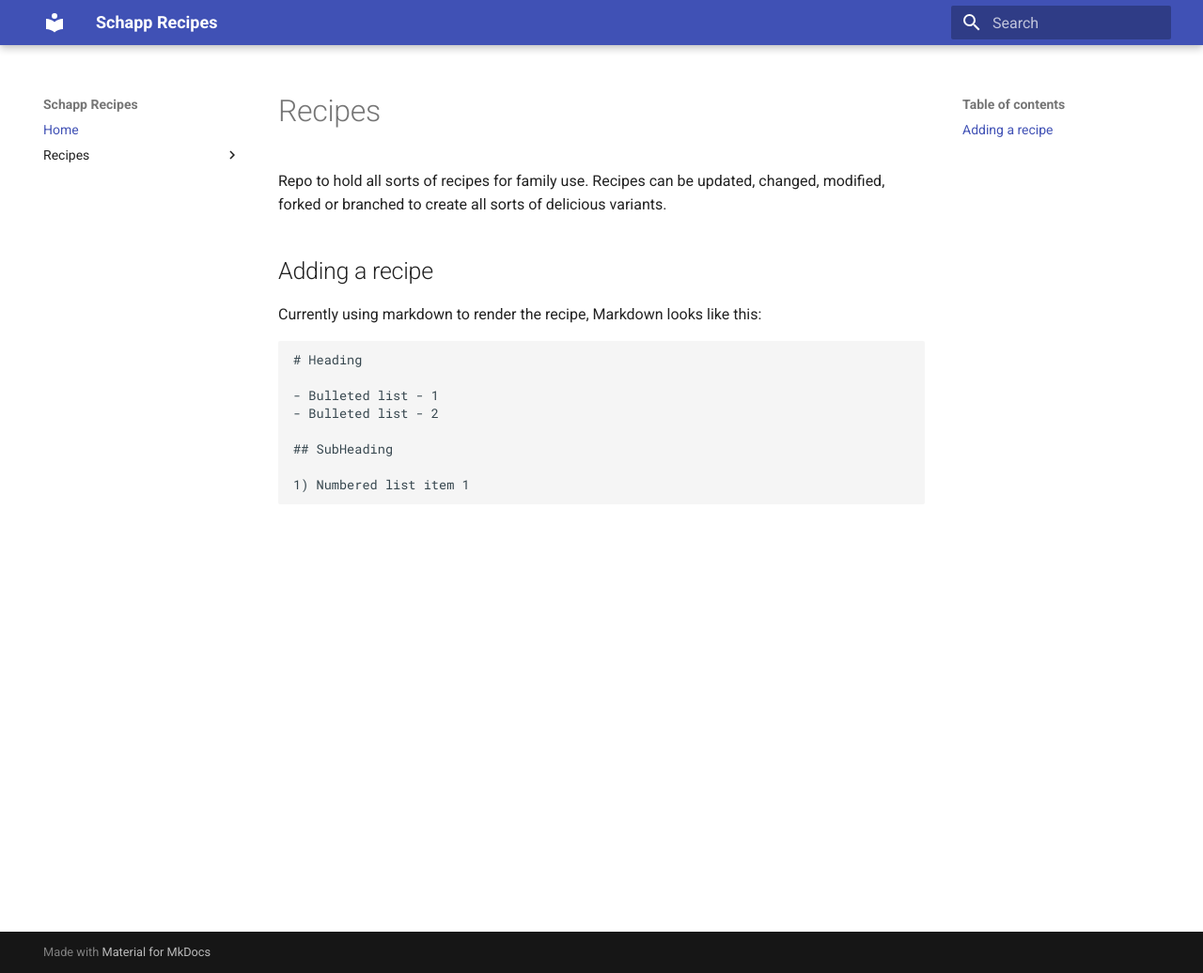
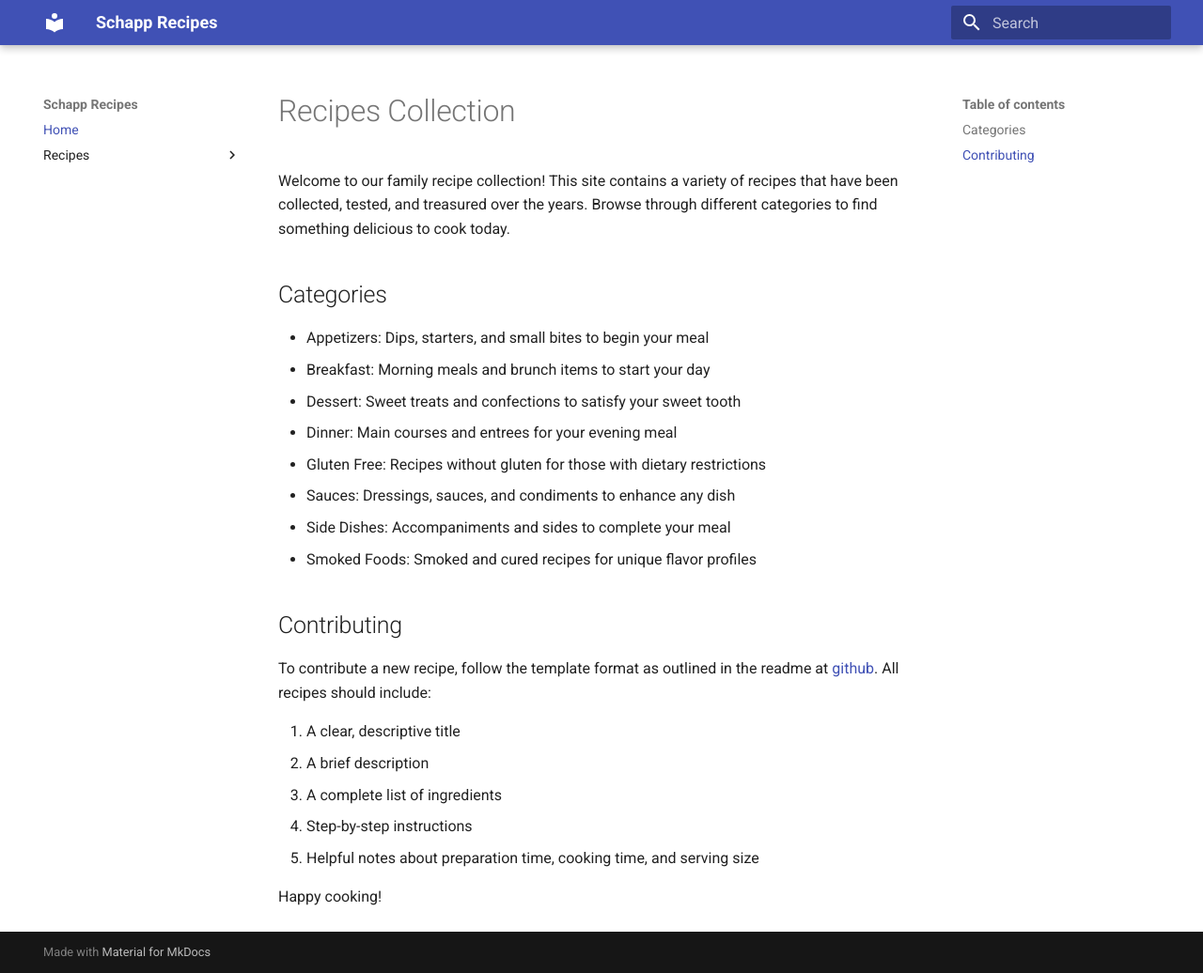
Before and after one commit to MikeSchapp/recipes, an MkDocs documentation site: the page built from docs/index.md, in a window 1280 px wide and 1036 px high. Shown: the whole window at 94% size. Built offline with MkDocs 1.6.1 and Material for MkDocs 9.7.7, drawn with Linux system fonts in a browser that asks for light colours.

```diff
--- a/docs/index.md
+++ b/docs/index.md
@@ -1,18 +1,26 @@
-# Recipes
+# Recipes Collection
 
-Repo to hold all sorts of recipes for family use.
-Recipes can be updated, changed, modified, forked or branched
-to create all sorts of delicious variants.
+Welcome to our family recipe collection! This site contains a variety of recipes that have been collected, tested, and treasured over the years. Browse through different categories to find something delicious to cook today.
 
-## Adding a recipe
+## Categories
 
-Currently using markdown to render the recipe, Markdown looks like this:
+- Appetizers: Dips, starters, and small bites to begin your meal
+- Breakfast: Morning meals and brunch items to start your day
+- Dessert: Sweet treats and confections to satisfy your sweet tooth
+- Dinner: Main courses and entrees for your evening meal
+- Gluten Free: Recipes without gluten for those with dietary restrictions
+- Sauces: Dressings, sauces, and condiments to enhance any dish
+- Side Dishes: Accompaniments and sides to complete your meal
+- Smoked Foods: Smoked and cured recipes for unique flavor profiles
 
-	# Heading
+## Contributing
 
-    - Bulleted list - 1
-    - Bulleted list - 2
+To contribute a new recipe, follow the template format as outlined in the readme at [github](https://github.com/MikeSchapp/recipes). All recipes should include:
 
-    ## SubHeading
+1. A clear, descriptive title
+2. A brief description
+3. A complete list of ingredients
+4. Step-by-step instructions
+5. Helpful notes about preparation time, cooking time, and serving size
 
-    1) Numbered list item 1
+Happy cooking!
```
Also changed, not shown: docs/dessert/Espresso Macarons with Chocolate Ganache.md (+16 -17 lines), docs/dessert/Toasted Almond Macarons with Honey Cinnamon Buttercream.md (+1 -0 lines), readme.md (+77 -11 lines).
